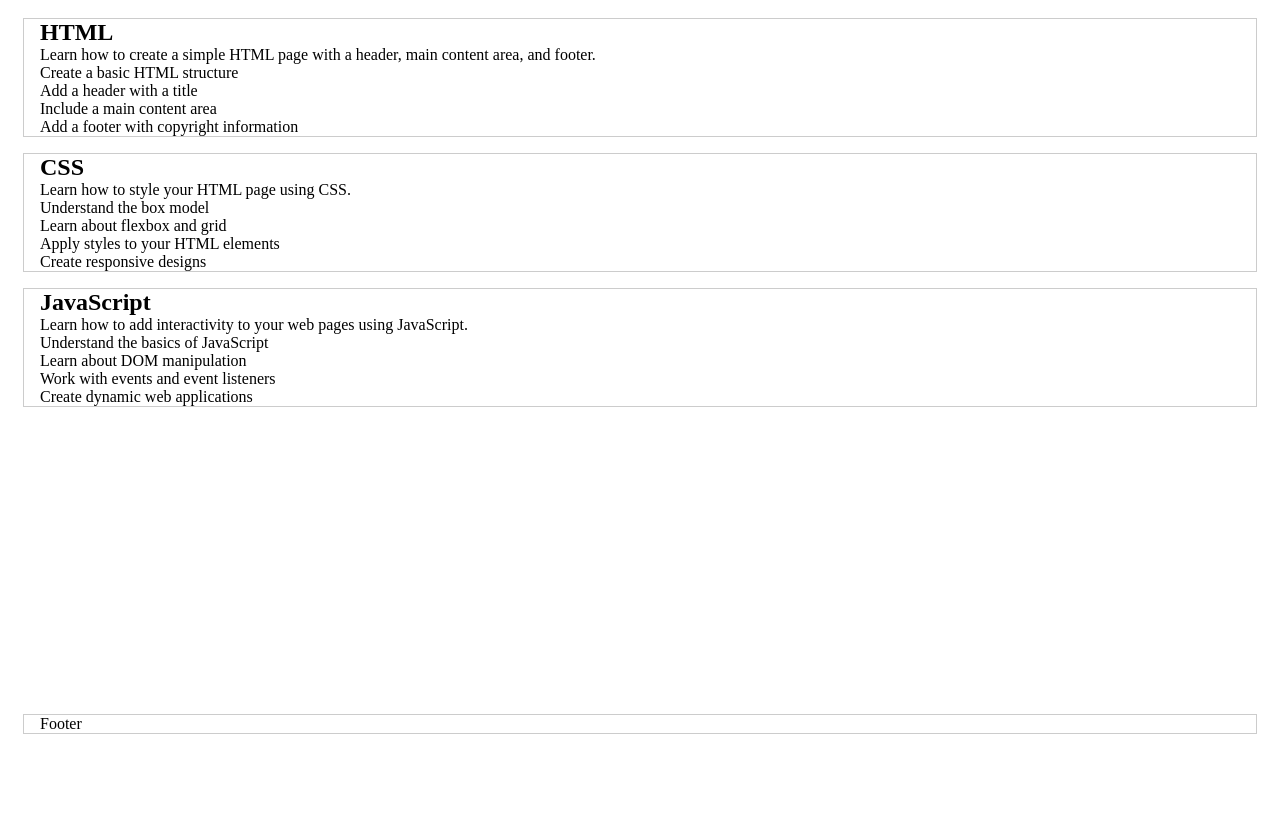
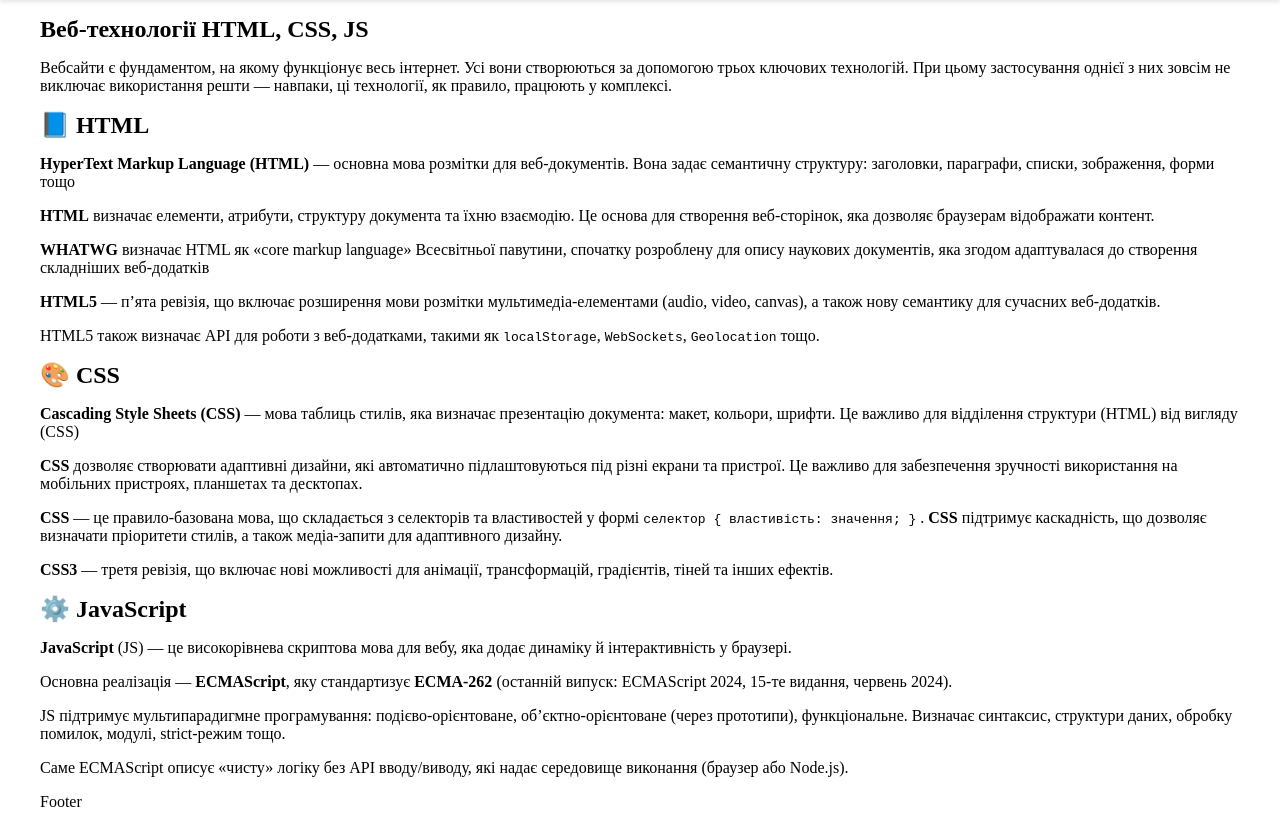
Before and after one commit to FlyFayer-byte/Fullstack-developer-git, a website built with Vite: page src/index.html in a window 1280 px wide. Shown: the part 50-877 px from the top of the page. Before the commit the page ends 800 px from the top, so only its background shows below. Built offline with nearby package versions, Linux system fonts and the light colour scheme.

Commit message:
renamed:    src/partials/course_css.html -> src/course_css.html 	renamed:    src/partials/course_html.html -> src/course_html.html 	renamed:    src/partials/course_js.html -> src/course_js.html 	modified:   src/css/container.css 	modified:   src/css/course.css 	modified:   src/css/header.css 	modified:   src/index.html 	new file:   src/partials/hero.html

```diff
--- a/src/css/container.css
+++ b/src/css/container.css
@@ -1,10 +1,13 @@
 /* Styles for Mobile devices */
 .container {
+  display: flex;
+  flex-direction: column;
   min-width: 320px;
   max-width: 375px;
   margin: 0 auto;
   padding: 0 16px;
-  border: 1px solid #ccc;
+  gap: 16px;
+  /* border: 1px solid #ccc; */
 }
 
 /* Styles for Tablet devices */
--- a/src/css/course.css
+++ b/src/css/course.css
@@ -1,3 +1,4 @@
+.hero-section,
 .course-html,
 .course-css,
 .course-js {
--- a/src/css/header.css
+++ b/src/css/header.css
@@ -1,5 +1,8 @@
 .header {
   padding: 16px 0;
+  background: #fff;
+  box-shadow: 0 2px 4px rgba(0, 0, 0, 0.1);
+
 }
 .nav {
   display: flex;
--- a/src/index.html
+++ b/src/index.html
@@ -12,9 +12,7 @@
     <load src="./partials/header.html" icon-path="img/sprite.svg#logo" />
 
     <main>
-      <load src="./partials/course_html.html" />
-      <load src="./partials/course_css.html" />
-      <load src="./partials/course_js.html" />
+      <load src="./partials/hero.html" />
     </main>
 
     <load src="./partials/footer.html" />
--- /dev/null
+++ b/src/partials/hero.html
@@ -0,0 +1,79 @@
+<section class="hero-section">
+  <div class="container">
+    <h1 class="course-title">Веб-технології HTML, CSS, JS</h1>
+    <p class="course-description">
+      Вебсайти є фундаментом, на якому функціонує весь інтернет. Усі вони
+      створюються за допомогою трьох ключових технологій. При цьому застосування
+      однієї з них зовсім не виключає використання решти — навпаки, ці
+      технології, як правило, працюють у комплексі.
+    </p>
+    <h2>📘 HTML</h2>
+    <p>
+      <strong>HyperText Markup Language (HTML)</strong> — основна мова розмітки
+      для веб-документів. Вона задає семантичну структуру: заголовки, параграфи,
+      списки, зображення, форми тощо
+    </p>
+    <p>
+      <strong>HTML</strong> визначає елементи, атрибути, структуру документа та
+      їхню взаємодію. Це основа для створення веб-сторінок, яка дозволяє
+      браузерам відображати контент.
+    </p>
+    <p>
+      <strong>WHATWG</strong> визначає HTML як «core markup language»
+      Всесвітньої павутини, спочатку розроблену для опису наукових документів,
+      яка згодом адаптувалася до створення складніших веб-додатків
+    </p>
+    <p>
+      <strong>HTML5</strong> — п’ята ревізія, що включає розширення мови
+      розмітки мультимедіа-елементами (audio, video, canvas), а також нову
+      семантику для сучасних веб-додатків.
+    </p>
+    <p>
+      HTML5 також визначає API для роботи з веб-додатками, такими як
+      <code>localStorage</code>, <code>WebSockets</code>,
+      <code>Geolocation</code> тощо.
+    </p>
+    <h2>🎨 CSS</h2>
+    <p>
+      <strong>Cascading Style Sheets (CSS)</strong> — мова таблиць стилів, яка
+      визначає презентацію документа: макет, кольори, шрифти. Це важливо для
+      відділення структури (HTML) від вигляду (CSS)
+    </p>
+    <p>
+      <strong>CSS</strong> дозволяє створювати адаптивні дизайни, які
+      автоматично підлаштовуються під різні екрани та пристрої. Це важливо для
+      забезпечення зручності використання на мобільних пристроях, планшетах та
+      десктопах.
+    </p>
+    <p>
+      <strong>CSS</strong> — це правило-базована мова, що складається з
+      селекторів та властивостей у формі
+      <code>селектор { властивість: значення; }</code> .
+      <strong>CSS</strong> підтримує каскадність, що дозволяє визначати
+      пріоритети стилів, а також медіа-запити для адаптивного дизайну.
+    </p>
+    <p>
+      <strong>CSS3</strong> — третя ревізія, що включає нові можливості для
+      анімації, трансформацій, градієнтів, тіней та інших ефектів.
+    </p>
+    <h2>⚙️ JavaScript</h2>
+    <p>
+      <strong>JavaScript</strong> (JS) — це високорівнева скриптова мова для
+      вебу, яка додає динаміку й інтерактивність у браузері.
+    </p>
+    <p>
+      Основна реалізація — <strong>ECMAScript</strong>, яку стандартизує
+      <strong>ECMA‑262</strong> (останній випуск: ECMAScript 2024, 15-те
+      видання, червень 2024).
+    </p>
+    <p>
+      JS підтримує мультипарадигмне програмування: подієво‑орієнтоване,
+      об’єктно‑орієнтоване (через прототипи), функціональне. Визначає синтаксис,
+      структури даних, обробку помилок, модулі, strict‑режим тощо.
+    </p>
+    <p>
+      Саме ECMAScript описує «чисту» логіку без API вводу/виводу, які надає
+      середовище виконання (браузер або Node.js).
+    </p>
+  </div>
+</section>
```
Also changed, not shown: src/course_css.html (renamed from src/partials/course_css.html), src/course_html.html (renamed from src/partials/course_html.html), src/course_js.html (renamed from src/partials/course_js.html).
